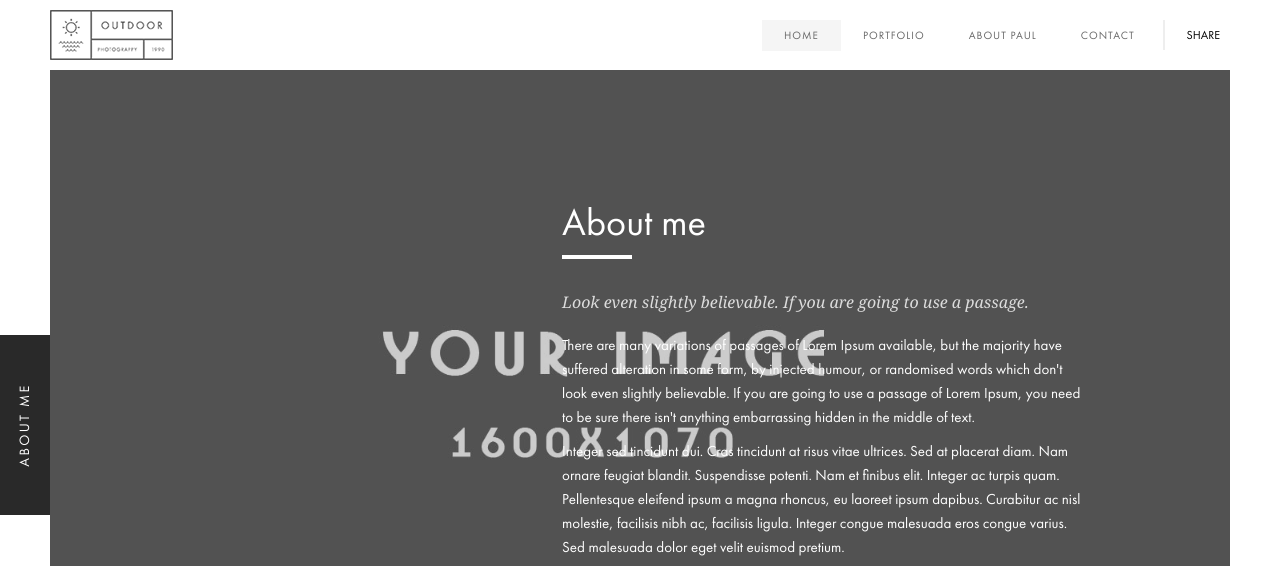
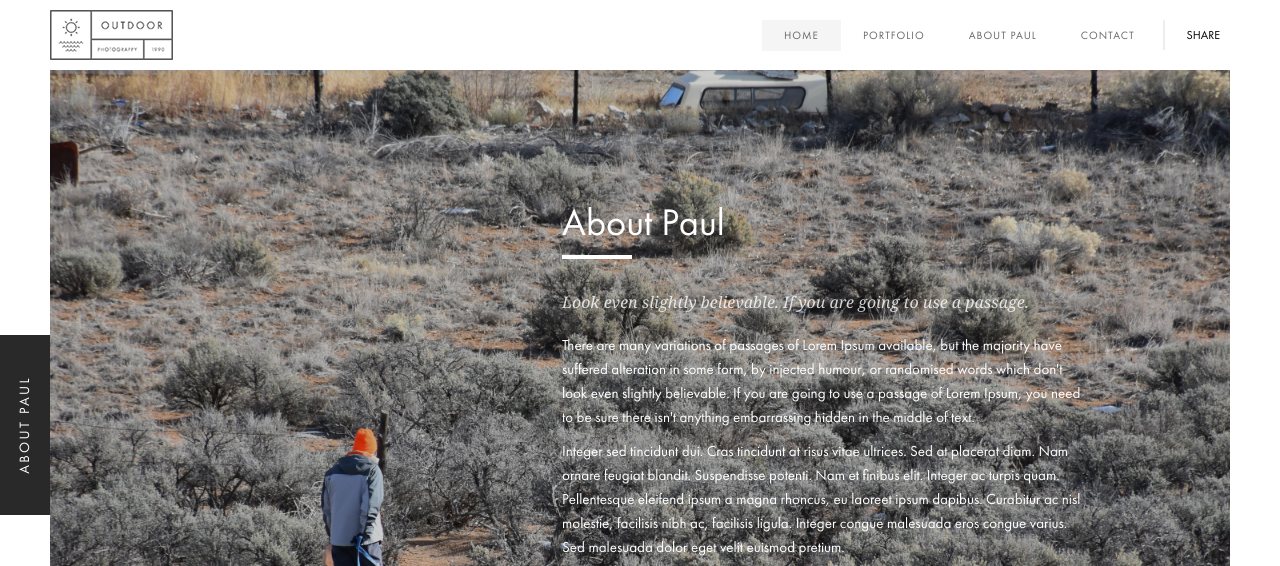
Before and after one commit to blueporchstudiotaos/blueporchstudiotaos.github.io, a plain HTML site: page aboutme.html in a window 1280 px wide. Shown: the top 566 px of the page. Drawn offline with Linux system fonts and the light colour scheme; files whose address does not match are found by name.

Commit message:
updated about section

```diff
--- a/aboutme.html
+++ b/aboutme.html
@@ -57,10 +57,10 @@
                 <div class="content-holder elem scale-bg2 transition3" >
                     <!--=============== Content   ===============-->
                     <div class="content full-height">
-                        <div class="fixed-title"><span>About me</span></div>
+                        <div class="fixed-title"><span>About Paul</span></div>
                         <!--=============== background  ===============-->
                         <div class="full-height-wrap fixed-wrap">
-                            <div class="bg" style="background-image:url(images/bg/1.jpg)"></div>
+                            <div class="bg" style="background-image:url(images/aboutme.jpg)"></div>
                             <div class="overlay"></div>
                         </div>
                         <!--background  end  -->
@@ -70,7 +70,7 @@
                                 <div class="row">
                                     <div class="col-md-5"> </div>
                                     <div class="col-md-6">
-                                        <h2>About me</h2>
+                                        <h2>About Paul</h2>
                                         <div class="separator"></div>
                                         <div class="clearfix"></div>
                                         <h3 class="subtitle">Look even slightly believable. If you are going to use a passage.</h3>
```
Also changed, not shown: images/aboutme.jpg (added), images/signature.png, images/signature2.png (added).
